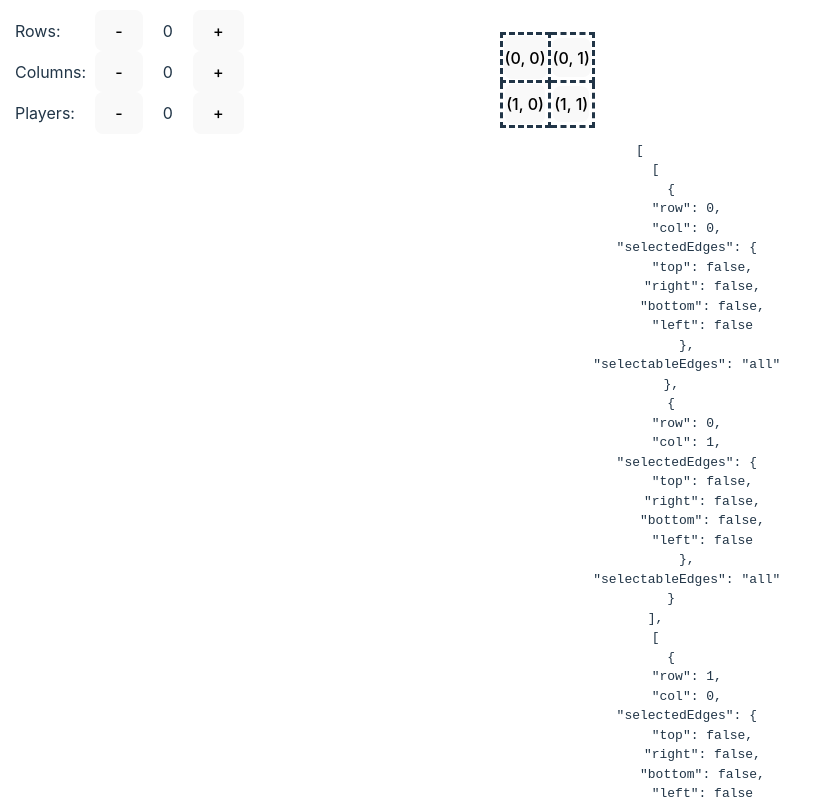
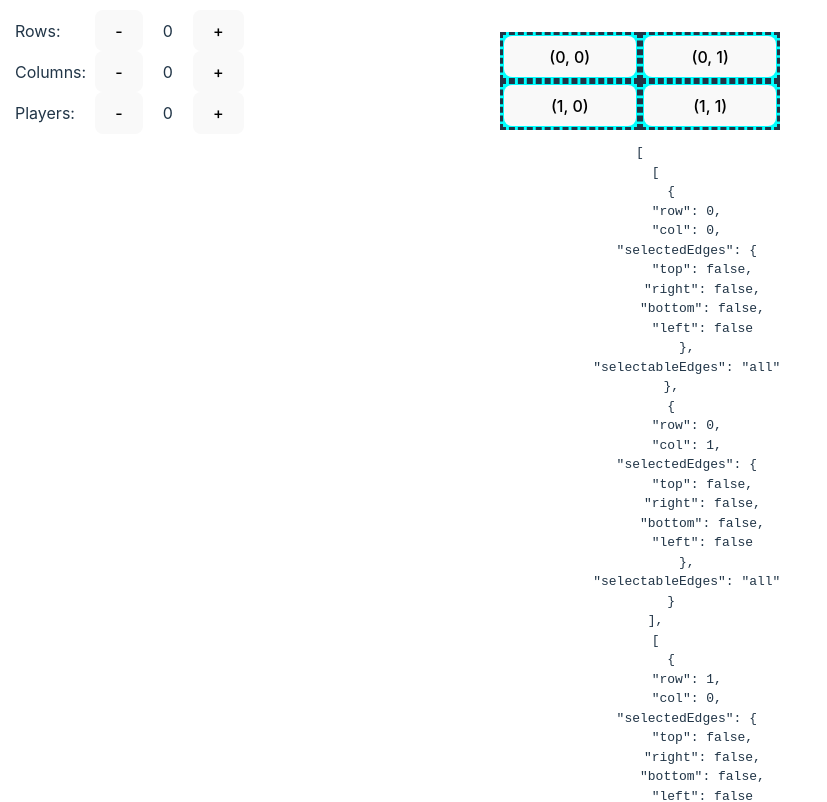
Before and after one commit to gjpg/boxes, a React (Vite) app: page / in a window 1280 px wide. Shown: the top 802 px of the page, without its empty margins (0-827 px from the left). Built offline with nearby package versions, Linux system fonts and the light colour scheme.

Commit message:
more css

```diff
--- a/src/App.tsx
+++ b/src/App.tsx
@@ -61,10 +61,16 @@ const App: React.FC = () => {
 
   const Table = useCallback(() => {
     return (
-      <div className="dynamic-table">
-        <table>
+      <div
+        className="dynamic-table"
+        style={{
+          borderCollapse: `collapse`,
+          gridTemplateColumns: `repeat(${columnCount + 2},1fr)`,
+          gridTemplateRows: `repeat(${rowCount + 2},1fr)`,
+        }}
+      >
         {grid.map((row, rowIndex) => (
-            <tr key={rowIndex}>
+          <>
             {row.map((cell, colIndex) => (
               <BoxCell
                 key={colIndex}
@@ -73,9 +79,8 @@ const App: React.FC = () => {
                 forceRefresh={forceRefresh}
               />
             ))}
-            </tr>
+          </>
         ))}
-        </table>
       </div>
     );
   }, [forceRefresh, grid, neighbours]);
--- a/src/Grid.tsx
+++ b/src/Grid.tsx
@@ -87,9 +87,10 @@ const BoxCell: React.FC<BoxCellInterface> = ({
     return () => console.log("Unmounts");
   }, []);
 
-  const listSelectedEdges = Object.entries(box.selectedEdges)
-    .map(([key, value]) => (value ? `${key}-selected` : `${key}-unselected`))
-    .filter(Boolean);
+  const listSelectedEdges = Object.entries(box.selectedEdges).map(
+    ([key, value]) => (value ? `${key}-selected` : ""),
+  );
+
   return (
     <td className={listSelectedEdges.join(" ")}>
       <button onClick={clicked} className={`content ${box.className || ""}`}>
--- a/src/styles.css
+++ b/src/styles.css
@@ -37,62 +37,44 @@ max-width: 30px;
 }
 
 .top-selected {
-  border-top-style: solid;
+  border-top-style: solid !important;
 }
 
 .bottom-selected {
-  border-bottom-style: solid;
+  border-bottom-style: solid !important;
 }
 
 .left-selected {
-  border-left-style: solid;
+  border-left-style: solid !important;
 }
 
 .right-selected {
-  border-right-style: solid;
+  border-right-style: solid !important;
 }
 
-.top-unselected {
-  border-top-style: dashed;
+button.content {
+  min-width: 100%;
+  min-height: 100%;
+  white-space: nowrap; /* Prevent text wrapping */
+  overflow: hidden; /* Hide overflowing text */
+  /*text-overflow: ellipsis;*/
+  box-sizing: border-box;
+  /*vertical-align: middle;*/
 
 }
-.left-unselected {
-  border-left-style: dashed;
 
-}
-.right-unselected {
-   border-right-style: dashed;
+.dynamic-table {
+  display: grid;
+  border-collapse: collapse;
 
- }
-.bottom-unselected {
-     border-bottom-style: dashed;
 
+  & > * {
+    border-style: dashed;
+    background-color: cyan;
+    border-collapse: collapse;
   }
-table {
-  border-collapse: collapse;
-  border-spacing: unset;
-  table-layout: fixed;
-  max-width: 60vw;
-  max-height: 60vw;
-}
-table.tr{
-  max-height:50px;
-}
-table.td {
-  aspect-ratio: 1 / 1 ;
-  width: 50px;
-  position: relative;
 }
 
-
-button.content {
-  font-size: 1em !important;
-  aspect-ratio: 1 / 1 !important;
-  max-width: 50px !important;
-  max-height: 50px !important;
-  white-space: nowrap; /* Prevent text wrapping */
-  overflow: hidden; /* Hide overflowing text */
-  text-overflow: ellipsis;
-  box-sizing: border-box;
-  padding:0px;
-}
+/*Giant gap between columns*/
+/*Border collapse ignored*/
+/*Still changing size when clicked*/
```
Lines whose indentation alone changed are shown as unchanged.
